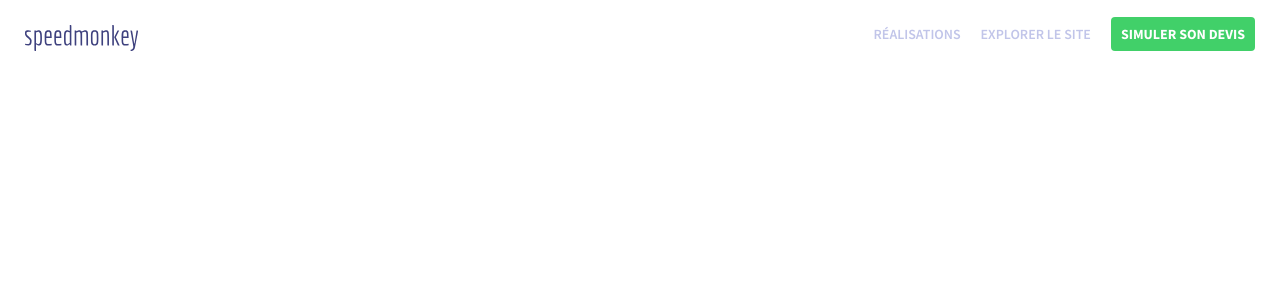
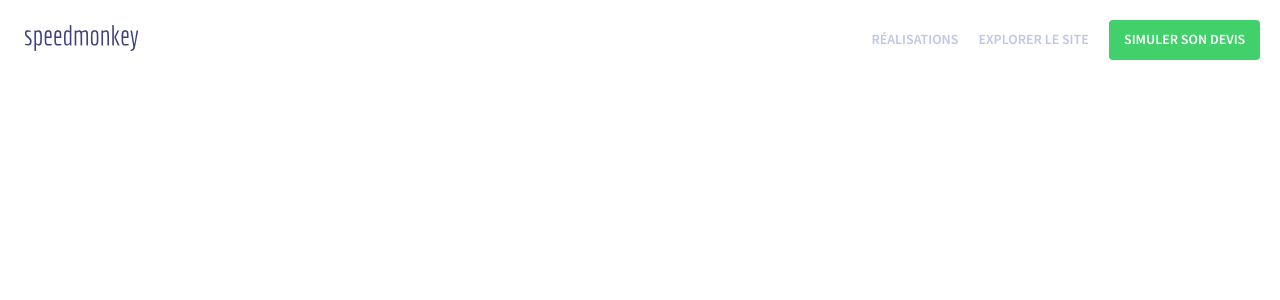
Before and after one commit to moussamew/speedmonkey, a React (Create React App) app: page / in a window 1280 px wide. Shown: the top 300 px of the page. Built offline with nearby package versions, Linux system fonts and the light colour scheme.

Commit message:
EDIT : Navbar && ADD : materialize-css

```diff
--- a/package.json
+++ b/package.json
@@ -3,6 +3,7 @@
   "version": "0.1.0",
   "private": true,
   "dependencies": {
+    "materialize-css": "^1.0.0-rc.2",
     "node-sass": "^4.11.0",
     "react": "^16.6.3",
     "react-dom": "^16.6.3",
--- /dev/null
+++ b/src/assets/imports/animate.scss
@@ -0,0 +1,71 @@
+/* Wobble Horizontal */
+@-webkit-keyframes hvr-wobble-horizontal {
+  16.65% {
+    -webkit-transform: translateX(8px);
+    transform: translateX(8px);
+  }
+  33.3% {
+    -webkit-transform: translateX(-6px);
+    transform: translateX(-6px);
+  }
+  49.95% {
+    -webkit-transform: translateX(4px);
+    transform: translateX(4px);
+  }
+  66.6% {
+    -webkit-transform: translateX(-2px);
+    transform: translateX(-2px);
+  }
+  83.25% {
+    -webkit-transform: translateX(1px);
+    transform: translateX(1px);
+  }
+  100% {
+    -webkit-transform: translateX(0);
+    transform: translateX(0);
+  }
+}
+@keyframes hvr-wobble-horizontal {
+  16.65% {
+    -webkit-transform: translateX(8px);
+    transform: translateX(8px);
+  }
+  33.3% {
+    -webkit-transform: translateX(-6px);
+    transform: translateX(-6px);
+  }
+  49.95% {
+    -webkit-transform: translateX(4px);
+    transform: translateX(4px);
+  }
+  66.6% {
+    -webkit-transform: translateX(-2px);
+    transform: translateX(-2px);
+  }
+  83.25% {
+    -webkit-transform: translateX(1px);
+    transform: translateX(1px);
+  }
+  100% {
+    -webkit-transform: translateX(0);
+    transform: translateX(0);
+  }
+}
+.hvr-wobble-horizontal {
+  display: inline-block;
+  vertical-align: middle;
+  -webkit-transform: perspective(1px) translateZ(0);
+  transform: perspective(1px) translateZ(0);
+  box-shadow: 0 0 1px rgba(0, 0, 0, 0);
+}
+
+.hvr-wobble-horizontal:hover, .hvr-wobble-horizontal:focus, .hvr-wobble-horizontal:active {
+  -webkit-animation-name: hvr-wobble-horizontal;
+  animation-name: hvr-wobble-horizontal;
+  -webkit-animation-duration: 1s;
+  animation-duration: 1s;
+  -webkit-animation-timing-function: ease-in-out;
+  animation-timing-function: ease-in-out;
+  -webkit-animation-iteration-count: 1;
+  animation-iteration-count: 1;
+}
--- a/src/assets/imports/variables.scss
+++ b/src/assets/imports/variables.scss
@@ -10,3 +10,7 @@ $grey : grey;
 $title: #3E417E;
 $text: #9DA1CF;
 $nav: #C1C5E9;
+
+
+//-- GREEN COLORS --//
+$greenClear: #00AB36;
--- a/src/assets/scss/index.scss
+++ b/src/assets/scss/index.scss
@@ -1,8 +1,13 @@
 @import '../imports/variables';
 @import '../imports/fonts';
+@import '../imports/animate';
 
 body {
   background-color: $white
+}
+
+a {
+  text-decoration: none;
 }
 
 .header {
@@ -20,8 +25,8 @@ body {
 
   .navigation {
     position: absolute;
-    right: 25px;
-    top: 16px;
+    right: 20px;
+    top: 20px;
 
     h1 {
       font-size: 14px;
@@ -43,7 +48,7 @@ body {
         width: 0;
         height: 2px;
         background: $title;
-        transition: width .4s;
+        transition: width .6s;
         margin-top: 2px;
       }
 
@@ -53,15 +58,17 @@ body {
 
     }
 
-    button {
+    .button {
       margin-left: 20px;
       font-size: 14px;
-      height: 34px;
+      height: 30px;
       padding: {
-        left: 10px;
-        right: 10px;
+        left: 15px;
+        right: 15px;
+        top: 10px;
+        bottom: 0px;
       }
-      font-weight: 700;
+      font-weight: 600;
       font-family: $source-sans-pro;
       text-transform: uppercase;
       color: $white;
@@ -69,6 +76,7 @@ body {
       border-radius: 4px;
       border: none;
       cursor: pointer;
+
     }
   }
 
--- a/src/components/Home.js
+++ b/src/components/App.js
@@ -2,7 +2,7 @@ import React, { Component } from 'react';
 import '../assets/scss/index.scss';
 import Header from './Header';
 
-class Home extends Component {
+class App extends Component {
   render() {
     return (
       <div>
@@ -12,4 +12,4 @@ class Home extends Component {
   }
 }
 
-export default Home;
+export default App;
--- a/src/components/Header.js
+++ b/src/components/Header.js
@@ -9,9 +9,9 @@ class Header extends Component {
         <div className="header">
           <img src={Logo} alt="SpeedMonkey" className="logo"/>
           <div className="navigation">
-            <h1>Réalisations</h1>
-            <h1>Explorer le site</h1>
-            <button>Simuler son devis</button>
+            <h1 className="header">Réalisations</h1>
+            <h1 className="header">Explorer le site</h1>
+            <a href="/" className="button hvr-wobble-horizontal">Simuler son devis</a>
           </div>
         </div>
       </div>
--- a/src/index.js
+++ b/src/index.js
@@ -1,10 +1,10 @@
 import React from 'react';
 import ReactDOM from 'react-dom';
 import './assets/scss/index.scss';
-import Home from './components/Home.js';
+import App from './components/App.js';
 import * as serviceWorker from './serviceWorker';
 
-ReactDOM.render(<Home />, document.getElementById('root'));
+ReactDOM.render(<App />, document.getElementById('root'));
 
 // If you want your app to work offline and load faster, you can change
 // unregister() to register() below. Note this comes with some pitfalls.
```
Also changed, not shown: 1 other file (tests, documents, lock files or other folders).
